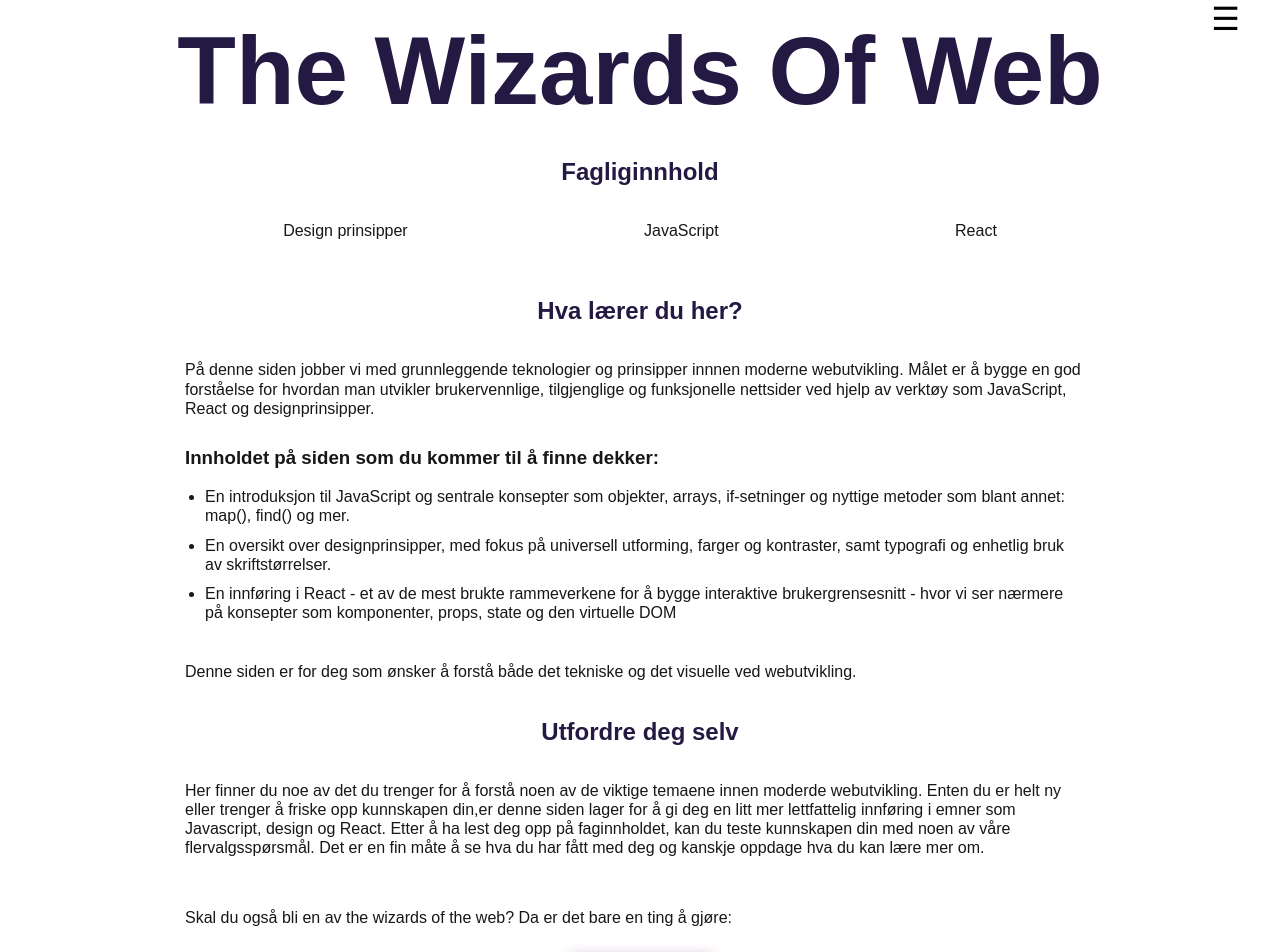
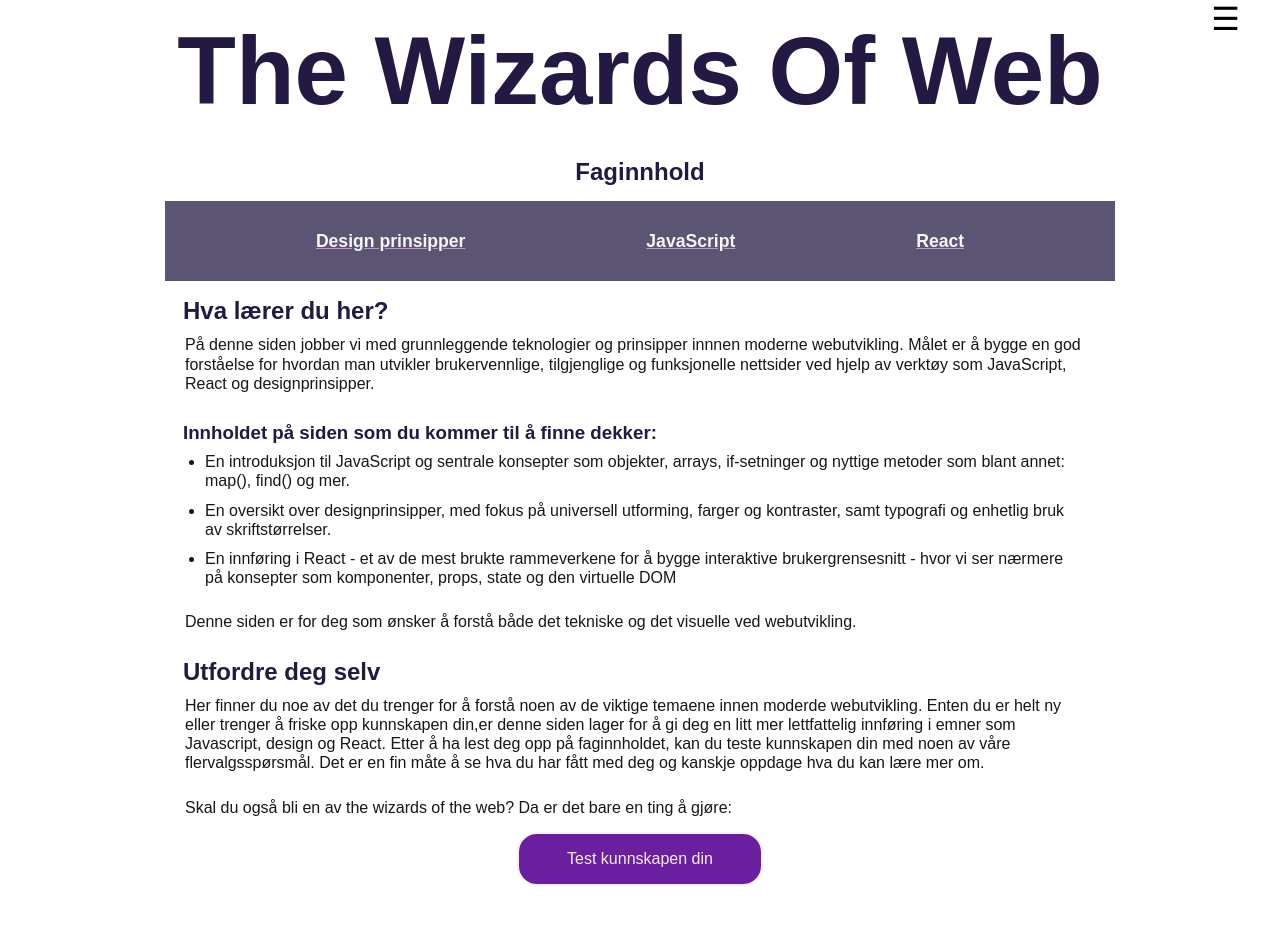
Before and after one commit to marie-cha9ne/Arbeidskrav-2---gruppe, a Next.js app: page /subject in a window 1280 px wide. Shown: the top 952 px of the page. Built offline with nearby package versions, Linux system fonts and the light colour scheme.

Commit message:
Gjort stil endringer, lagt til knapp i bunn av faginnhold dersom man ønsker å gå videre til oppgavene

```diff
--- a/app/components/ArticleRendrer.tsx
+++ b/app/components/ArticleRendrer.tsx
@@ -1,6 +1,6 @@
 import Example from "@/app/components/CodeExample";
 import type { ArticleSection } from "@/app/data/types";
-import styles from '../subject/sub.module.css';
+import styles from "../subject/sub.module.css";
 import Link from "next/link";
 
 type Props = {
@@ -10,19 +10,27 @@ type Props = {
 export default function ArticleRenderer({ content }: Props) {
   return (
     <article>
-  {content.map((section, index)=> (
+      {content.map((section, index) => (
         <section key={index}>
           <h2 className={styles.headline}>{section.title}</h2>
 
-      {section.body?.map((p, i) => <p key={i} className={styles.content}>{p}</p>)}
+          {section.body?.map((p, i) => (
+            <p key={i} className={styles.content}>
+              {p}
+            </p>
+          ))}
           {/* ^^ Hvis seksjonen har en body(Vanlig tekst avsnitt) looper vi gjennom hver tekst og rendrer det i en p-tag. */}
 
-      {section.code && <Example code={section.code} className={styles.codeLine}/>}
+          {section.code && (
+            <Example code={section.code} className={styles.codeLine} />
+          )}
           {/* ^^ Hvis det finnes code i seksjonen, så vises det i Example komponentet. */}
 
           {section.list && (
             <ul className={styles.lists}>
-          {section.list.map((li, i) => <li key={i}>{li}</li>)}
+              {section.list.map((li, i) => (
+                <li key={i}>{li}</li>
+              ))}
             </ul>
           )}
           {/* ^^ Viser liste med forklaringer */}
@@ -40,22 +48,31 @@ export default function ArticleRenderer({ content }: Props) {
           {section.note && <p className={styles.content}>{section.note}</p>}
           {/* ^^Viser ekstra forklarings tekst dersom det finnes. */}
 
-      {section.noteCode && <Example code={section.noteCode} className={styles.codeLine}/>}
+          {section.noteCode && (
+            <Example code={section.noteCode} className={styles.codeLine} />
+          )}
           {/* ^^Viser et lite ekstra kode eksempel */}
-      {section.moreText && <p className={styles.content}>{section.moreText}</p>}
+          {section.moreText && (
+            <p className={styles.content}>{section.moreText}</p>
+          )}
 
-      {section.button && <div className={styles.btnBox}>
+          {section.button && (
+            <div className={styles.btnBox}>
               <Link href={section.button.href}>
                 <button className={styles.btn}>{section.button.text}</button>
               </Link>
             </div>
-      }
+          )}
 
-      {section.subSections?.map((sub, i)=> (
+          {section.subSections?.map((sub, i) => (
             <div key={i}>
               <h3 className={styles.subHeadlines}>{sub.title}</h3>
 
-          {sub.body?.map((p, x) => <p key={x} className={styles.content}>{p}</p>)}
+              {sub.body?.map((p, x) => (
+                <p key={x} className={styles.content}>
+                  {p}
+                </p>
+              ))}
 
               {sub.images?.map((imgSrc, i) => (
                 <img
@@ -66,17 +83,29 @@ export default function ArticleRenderer({ content }: Props) {
                 />
               ))}
 
-          {sub.code && <Example code={sub.code} className={styles.codeLine} /> }
+              {sub.code && (
+                <Example code={sub.code} className={styles.codeLine} />
+              )}
 
               {sub.list && (
                 <ul className={styles.lists}>
-              {sub.list.map((li, i) => <li key={i}>{li}</li>)}
+                  {sub.list.map((li, i) => (
+                    <li key={i}>{li}</li>
+                  ))}
                 </ul>
               )}
 
               {sub.note && <p className={styles.content}>{sub.note}</p>}
 
               {sub.moreText && <p className={styles.content}>{sub.moreText}</p>}
+
+              {sub.button && (
+                <div className={styles.btnBox}>
+                  <Link href={sub.button.href}>
+                    <button className={styles.btn}>{sub.button.text}</button>
+                  </Link>
+                </div>
+              )}
             </div>
             // Her vises subseksjoner (om det finnes) som egene blokker inni hovedseksjonen.
           ))}
--- a/app/subject/layout.tsx
+++ b/app/subject/layout.tsx
@@ -6,9 +6,9 @@ import styles from './sub.module.css';
 export default function layout({children}: Readonly<{children: React.ReactNode}>){
   return (
     <section className={styles.main}>
-      <h1 className={styles.headline}>
+      <h1 className={styles.bigHeadline}>
         <Link href="/subject">
-        Fagliginnhold</Link></h1>
+        Faginnhold</Link></h1>
 
       {/* under navigasjons bar til de forskjellige emnene */}
       <nav className={styles.bar}>
--- a/app/subject/sub.module.css
+++ b/app/subject/sub.module.css
@@ -1,85 +1,93 @@
-.main{
- width: 100%;
- max-width: 950px;
- margin-inline: auto;
- line-height: 1.2em;
+.main {
+  width: 100%;
+  max-width: 950px;
+  margin-inline: auto;
+  line-height: 1.2em;
 }
 
-.headline{
-  margin: 20px 0;
-  color:#231942;
+.bigHeadline{
   text-align: center;
+  margin: 20px;
+  color: #231942;
+}
+.headline, .subHeadlines {
+  margin: 20px 0px 0px 18px;
+  color: #231942;
 }
 
-.bar{
+.bar {
   display: flex;
-  justify-content: space-around;
+  align-items: center;
+  justify-content: space-evenly;
+  gap: 10px;
   padding: 20px 0;
   width: 100%;
   height: 10vh;
+  background-color: #231942bd;
 }
 
-.links:hover{
-  color: #231942;
+.links {
+  font-weight: bold;
+  color:whitesmoke;
+  padding:10px 20px;
   border-radius: 10px;
-  box-shadow: 1px 1px 7px #BE95C4;
-  padding: 5px 10px;
-  transform: scale(1.2rem);
-  transition: 0.4s ease;
+  font-size: 1.1rem;
+  text-decoration: underline #be95c4;
+}
+.links:hover {
+  box-shadow: 1px 1px 7px #be95c4;
+  color: whitesmoke;
+  text-decoration: none;
+  transition: 0.5s ease;
 }
 
-.lists{
-  padding:10px 40px;
+.lists {
+  padding: 10px 40px;
   display: flex;
   flex-direction: column;
-  gap:10px;
+  gap: 10px;
 }
 
-.codeLine{
+.codeLine {
   margin: 35px;
-  box-shadow: 1px 1px 10px #BE95C4;
+  box-shadow: 1px 1px 10px #be95c4;
   border-radius: 15px;
-  padding:20px 5px;
+  padding: 20px 5px;
   overflow-x: auto;
 }
 
-.subHeadlines{
-  margin:10px 20px;
+.content {
+  padding: 10px 20px;
+  margin: 5px 0;
 }
 
-.content{
-  padding: 20px;
-  margin: 10px 0;
-}
-
-.subImages{
-  width: 250px;
+.subImages {
+  width: 14em;
   margin: 0 100px;
 }
 
-.sectImage{
-  width: 500px;
-  margin: 25px 200px;
+.sectImage {
+  width: 35em;
+  margin: 20px 150px;
 }
 
-.btnBox{
+.btnBox {
   display: flex;
   justify-content: center;
 }
 
-.btn{
-  background-color: #231942;
-  border: none;
-  color: whitesmoke;
-  border-radius: 10px;
-  padding:7px 15px;
-  box-shadow: 1px 1px 15px #BE95C4;
+.btn {
+  margin-bottom: 5rem;
+  padding: 1rem 3rem;
+  font-size: 1rem;
+  color: #f5f0f9;
+  background-color: #6a1f9f;
+  border-radius: 20px;
+  border: 2px solid #f5f0f9;
+}
+.btn:hover {
   cursor: pointer;
+  color: #6a1f9f;
+  background-color: #f5f0f9;
+  border: 2px solid #6a1f9f;
 }
-.btn:hover{
-  background-color: #BE95C4;
-  color:black;
-  box-shadow: 1px 1px 15px #231942;
-  transition: 0.4s ease;
-  font-weight: bold;
-}
```
Also changed, not shown: app/content/subDesignContent.ts (+14 -2 lines), app/content/subJsContent.ts (+89 -77 lines), app/content/subReactContent.ts (+41 -28 lines). Lines whose indentation alone changed are shown as unchanged.
